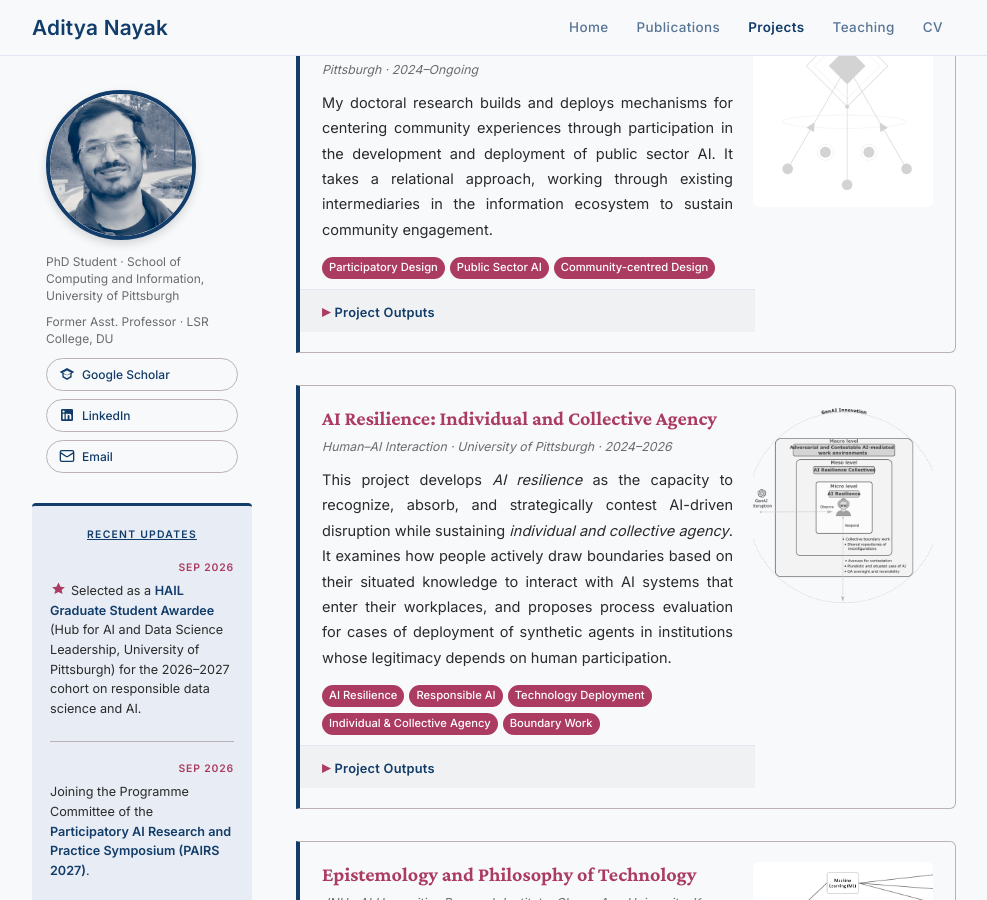
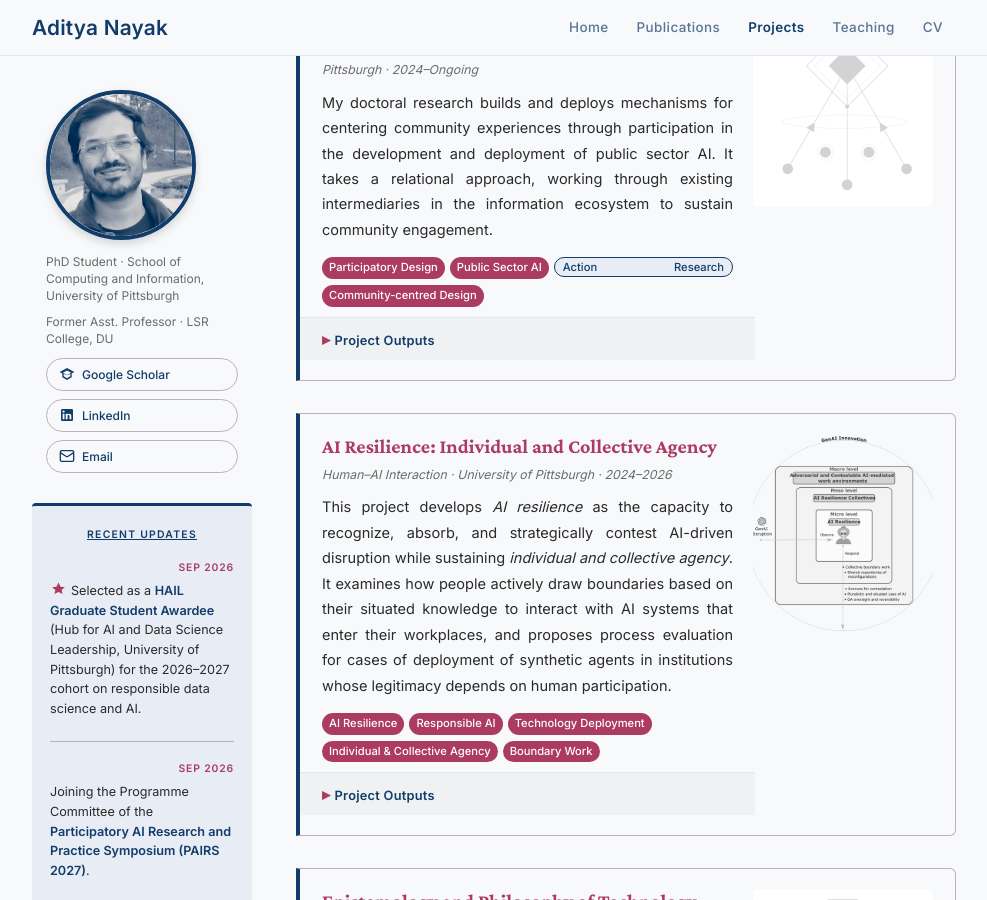
Before and after one commit to adityanayak-info/adityanayak-info.github.io, a Jekyll site: the page built from projects.md, in a window 1280 px wide and 900 px high, scrolled down 397 px. Shown: the whole window, without its empty margins (146-1133 px from the left). Built offline with Jekyll 4.4.1, drawn with Linux system fonts in a browser that asks for light colours.

Commit message:
Add 'Action Research' tag to community engagement project

```diff
--- a/projects.md
+++ b/projects.md
@@ -34,7 +34,7 @@
     <h3><a href="#" class="project-card-link">Community Engagement in Public Sector AI</a></h3>
     <p class="project-meta">Doctoral Research · Advised by Aakash Gautam · University of Pittsburgh · 2024–Ongoing</p>
     <p>My doctoral research builds and deploys mechanisms for centering community experiences through participation in the development and deployment of public sector AI. It takes a relational approach, working through existing intermediaries in the information ecosystem to sustain community engagement.</p>
-    <span class="project-tag">Participatory Design</span><span class="project-tag">Public Sector AI</span><span class="project-tag">Community-centred Design</span>
+    <span class="project-tag">Participatory Design</span><span class="project-tag">Public Sector AI</span><span class="interest-tag">Action Research</span><span class="project-tag">Community-centred Design</span>
     <details class="project-outputs">
       <summary>Project Outputs</summary>
       <div class="project-outputs-content">
```
